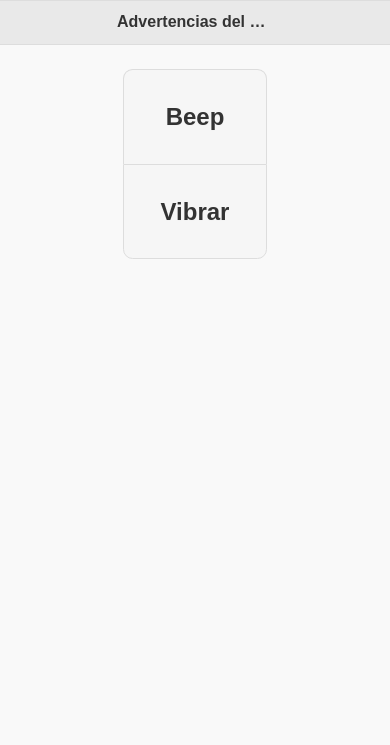
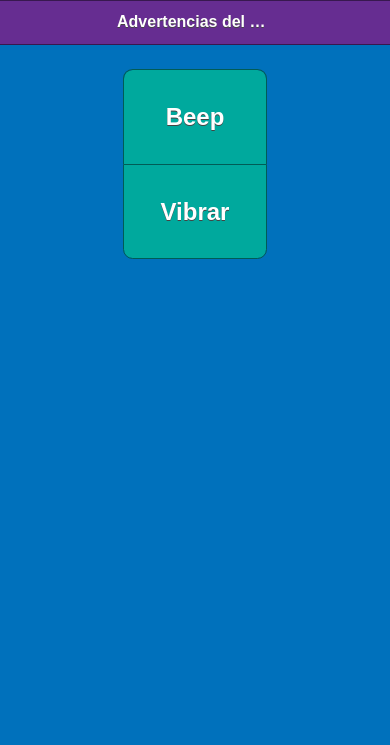
Before and after one commit to BRUNOMOREAUGARCIASANCHEZ/app5-git, a plain HTML site: page index.html in a window 390 px wide. Shown: the top 745 px of the page. Drawn offline with Linux system fonts and the light colour scheme; some packages are replaced by stand-ins of ours.

Commit message:
2.1
Los ultimos

```diff
--- a/index.html
+++ b/index.html
@@ -4,7 +4,7 @@
 <meta charset="utf-8">
 <title>Advertencias del equipo</title>
 <!--grupo CSS-->
-<link rel="stylesheet" href="css/app5.min.css"/>
+<link rel="stylesheet" href="css/app5tema.min.css"/>
 <link rel="stylesheet" href="css/jquery.mobile.icons-1.4.5.min.css"/>
 <link rel="stylesheet" href="css/jquery.mobile.structure-1.4.5.min.css"/><br>
 
```
